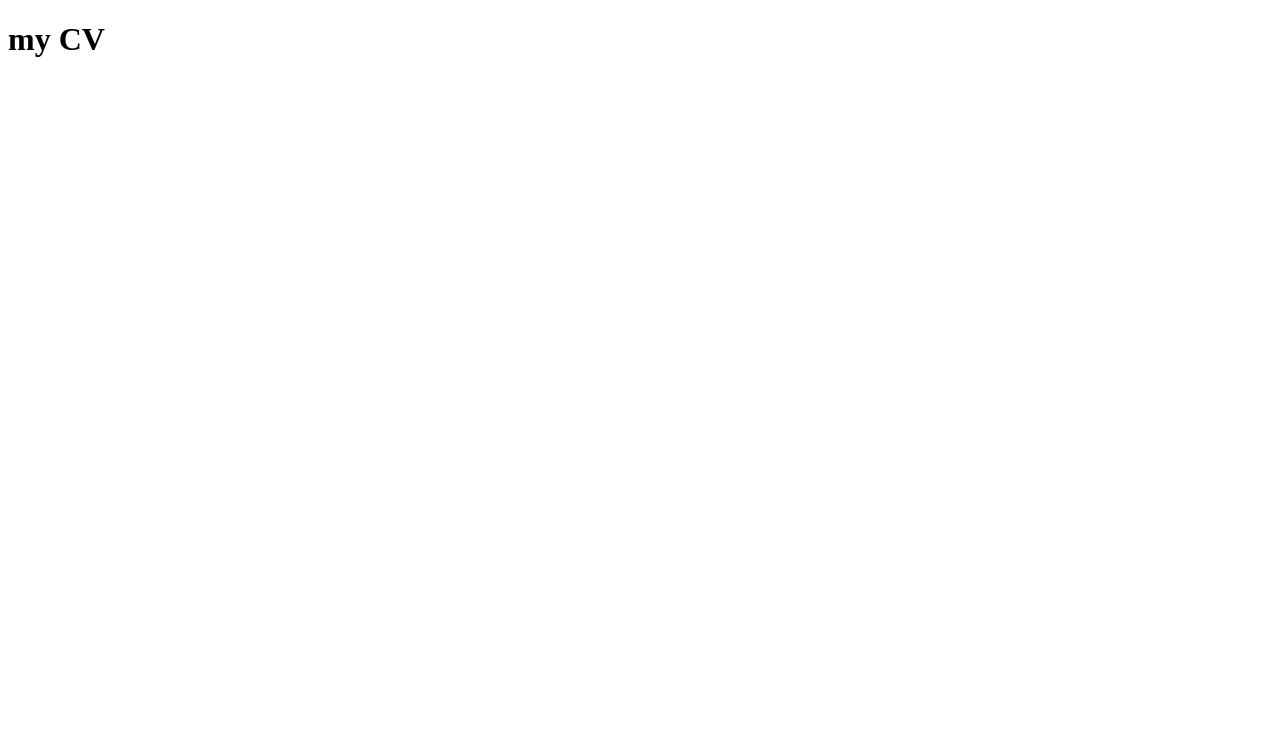
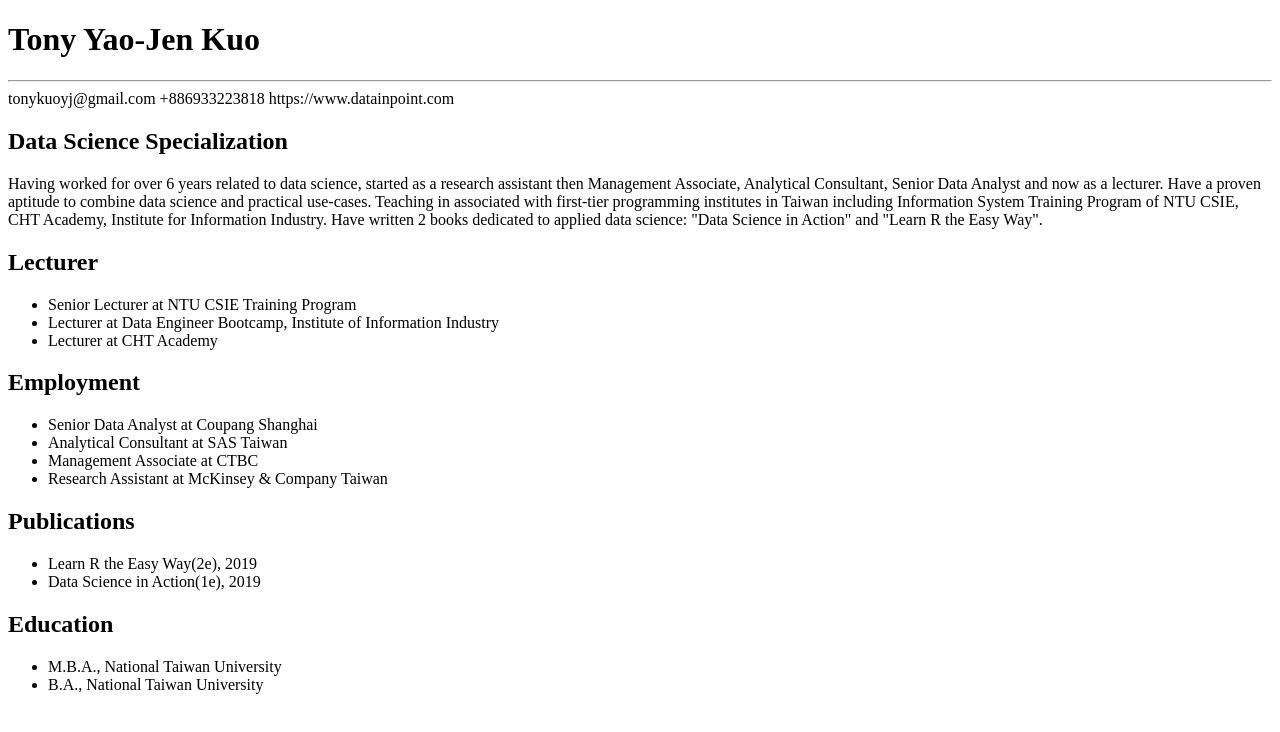
Before and after one commit to GrowthKeith/my_CV, a plain HTML site: page index.html in a window 1280 px wide. Drawn offline with Linux system fonts and the light colour scheme.

Commit message:
second modified

```diff
--- a/index.html
+++ b/index.html
@@ -1,12 +1,45 @@
 <!DOCTYPE html>
-<html lang="en">
-<head>
-    <meta charset="UTF-8">
-    <meta name="viewport" content="width=device-width, initial-scale=1.0">
-    <meta http-equiv="X-UA-Compatible" content="ie=edge">
-    <title>Document</title>
-</head>
-<body>
-    <h1>my CV</h1>
-</body>
+<html>
+  <head>
+    <title>My One-page CV</title>
+  </head>
+  <body>
+    <!--Profile-->
+    <h1>Tony Yao-Jen Kuo</h1>
+    <hr>
+    <span>tonykuoyj@gmail.com</span>
+    <span>+886933223818</span>
+    <span>https://www.datainpoint.com</span>
+    <!--Summary-->
+    <h2>Data Science Specialization</h2>
+    <p>Having worked for over 6 years related to data science, started as a research assistant then Management Associate, Analytical Consultant, Senior Data Analyst and now as a lecturer. Have a proven aptitude to combine data science and practical use-cases. Teaching in associated with first-tier programming institutes in Taiwan including Information System Training Program of NTU CSIE, CHT Academy, Institute for Information Industry. Have written 2 books dedicated to applied data science: "Data Science in Action" and "Learn R the Easy Way".</p>
+    <!--Lecturer-->
+    <h2>Lecturer</h2>
+    <ul>
+      <li>Senior Lecturer at NTU CSIE Training Program</li>
+      <li>Lecturer at Data Engineer Bootcamp, Institute of Information Industry</li>
+      <li>Lecturer at CHT Academy</li>
+    </ul>
+    <!--Employment-->
+    <h2>Employment</h2>
+    <ul>
+      <li>Senior Data Analyst at Coupang Shanghai</li>
+      <li>Analytical Consultant at SAS Taiwan</li>
+      <li>Management Associate at CTBC</li>
+      <li>Research Assistant at McKinsey & Company Taiwan</li>
+    </ul>
+    <!--Publications-->
+    <h2>Publications</h2>
+    <ul>
+      <li>Learn R the Easy Way(2e), 2019</li>
+      <li>Data Science in Action(1e), 2019</li>
+    </ul>
+    <!--Education-->
+    <h2>Education</h2>
+    <ul>
+      <li>M.B.A., National Taiwan University</li>
+      <li>B.A., National Taiwan University</li>
+    </ul>
+
+  </body>
 </html>
```
